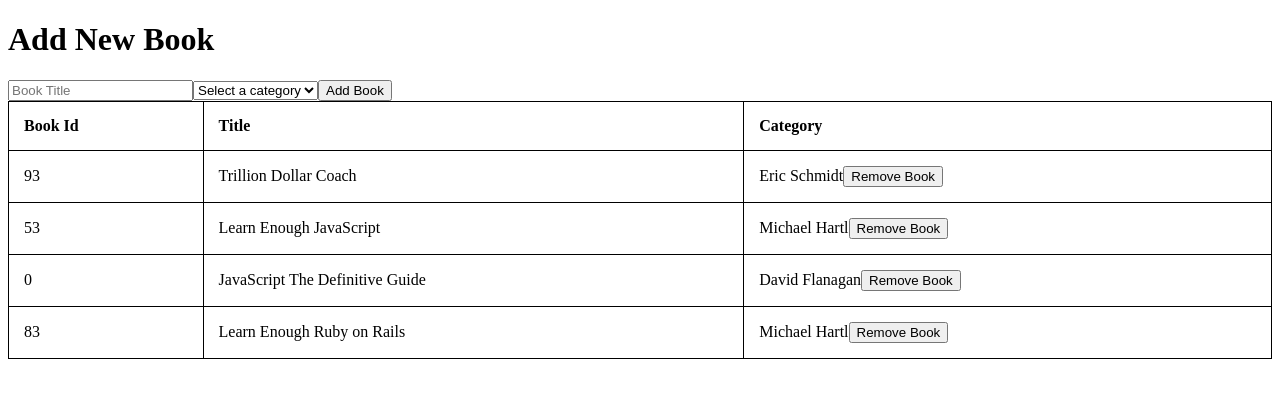
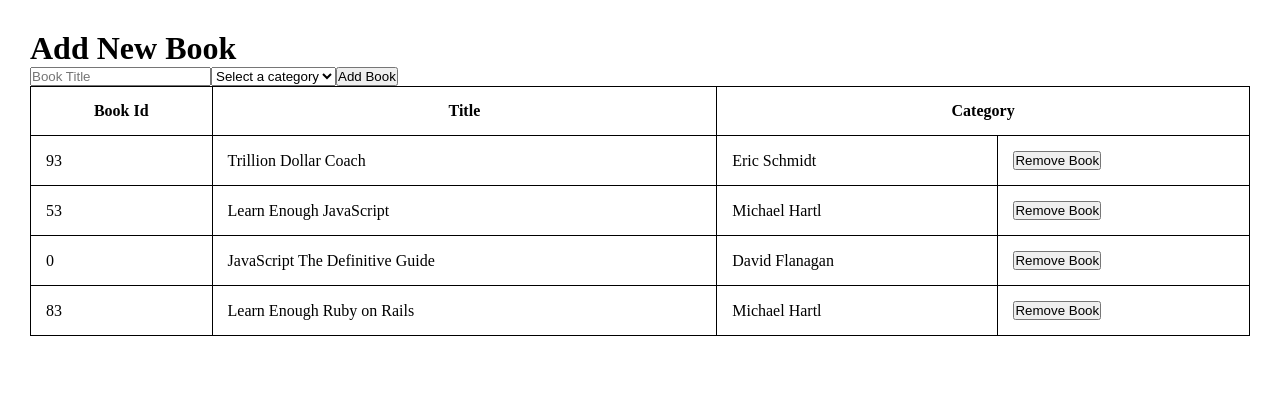
Before and after one commit to ezeilo-su/bookstore, a React (Create React App) app: page / in a window 1280 px wide. Shown: the top 398 px of the page. Built offline with nearby package versions, Linux system fonts and the light colour scheme.

Commit message:
Create seperate css file for each component.

```diff
--- a/src/components/Book.js
+++ b/src/components/Book.js
@@ -1,13 +1,14 @@
 import React from 'react';
 import PropTypes from 'prop-types';
+import '../styles/book.css';
 
 export default function Book({ book, handleOnRemove }) {
   return (
     <tr>
       <td>{book.id}</td>
       <td>{book.title}</td>
+      <td>{book.category}</td>
       <td>
-        {book.category}
         <button type="button" onClick={() => handleOnRemove(book)}>Remove Book</button>
       </td>
     </tr>
--- a/src/containers/BooksForm.js
+++ b/src/containers/BooksForm.js
@@ -1,5 +1,6 @@
 import React, { useState } from 'react';
 import PropTypes from 'prop-types';
+import '../styles/bookform.css';
 
 const bookCategories = ['Action', 'Biography', 'History', 'Horror', 'Kids', 'Learning', 'Sci-Fi'];
 
--- a/src/containers/BooksList.js
+++ b/src/containers/BooksList.js
@@ -1,6 +1,7 @@
 import React from 'react';
 import PropTypes from 'prop-types';
 import Book from '../components/Book';
+import '../styles/booklist.css';
 
 export default function BooksList({ booksList, handleOnRemoveBook }) {
   return (
@@ -10,7 +11,7 @@
           <tr>
             <th>Book Id</th>
             <th>Title</th>
-            <th>Category</th>
+            <th colSpan="2">Category</th>
           </tr>
         </thead>
         <tbody>
--- a/src/index.css
+++ b/src/index.css
@@ -1,15 +1,9 @@
-table,
-th,
-td {
-  border: 1px solid black;
-  border-collapse: collapse;
+* {
+  margin: 0;
+  padding: 0;
+  box-sizing: border-box;
 }
 
-th,
-td {
-  padding: 15px;
+.App {
+  padding: 30px;
 }
-
-th {
-  text-align: left;
-}
--- /dev/null
+++ b/src/styles/booklist.css
@@ -0,0 +1,15 @@
+table,
+th,
+td {
+  border: 1px solid black;
+  border-collapse: collapse;
+}
+
+th,
+td {
+  padding: 15px;
+}
+
+table {
+  border-spacing: 5px;
+}
```
Also changed, not shown: src/styles/book.css (added), src/styles/bookform.css (added).
